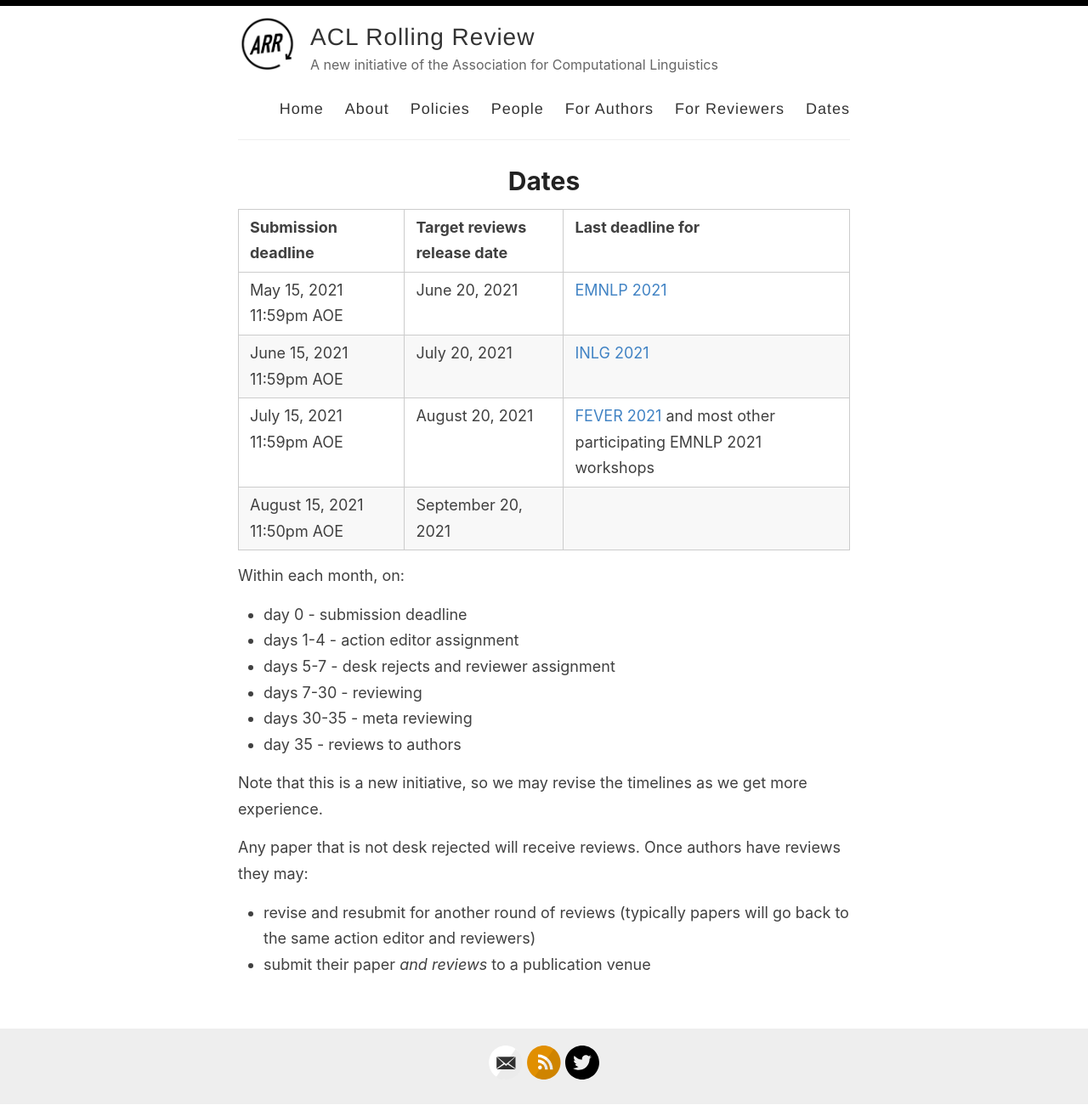
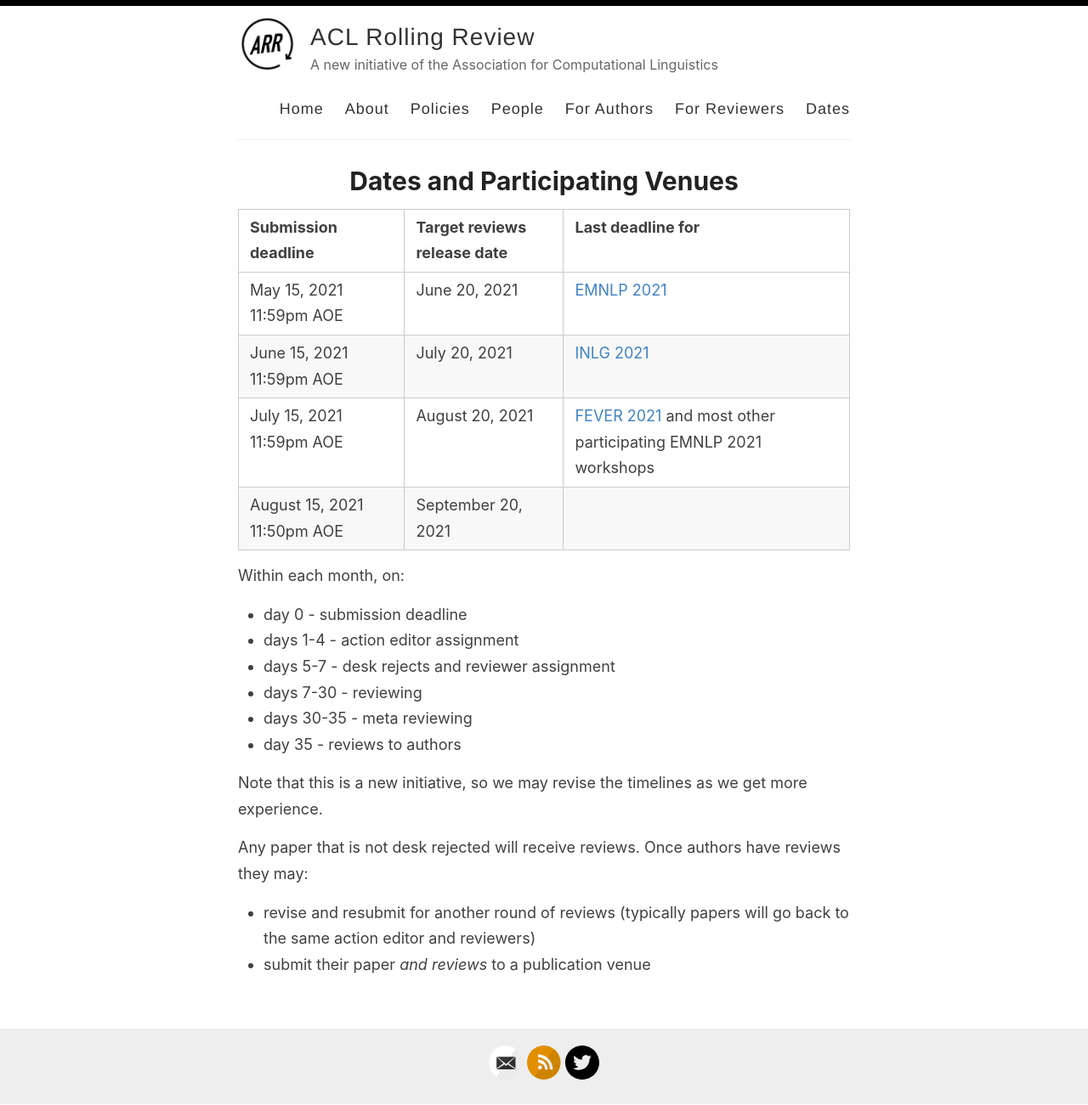
Before and after one commit to amitmerchant1990/reverie, a Jekyll site: the page built from dates.md, in a window 1280 px wide. Shown: the whole page at 85% size. Built offline with Jekyll 4.4.1, drawn with Linux system fonts in a browser that asks for light colours.

Commit message:
Update dates.md

```diff
--- a/dates.md
+++ b/dates.md
@@ -1,6 +1,6 @@
 ---
 layout: page
-title: "Dates"
+title: "Dates and Participating Venues"
 permalink: /dates
 ---
 
```
